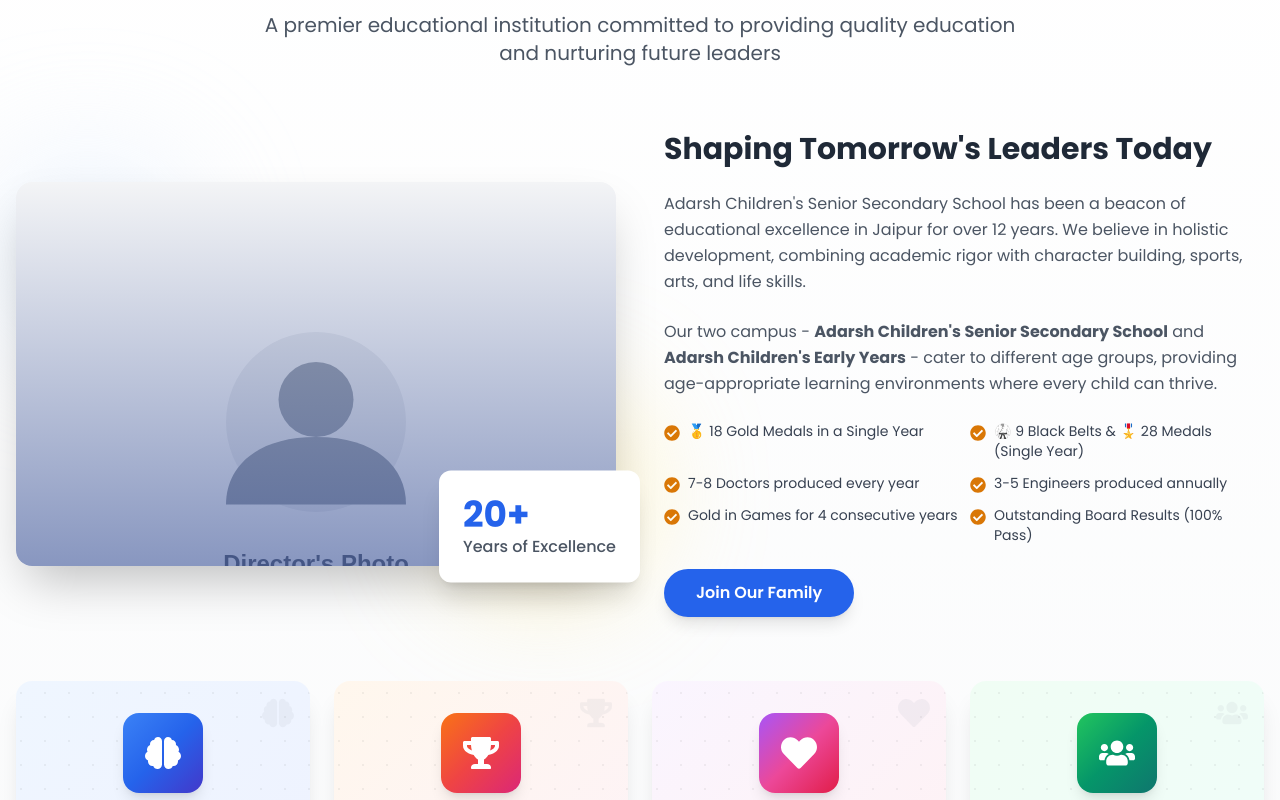
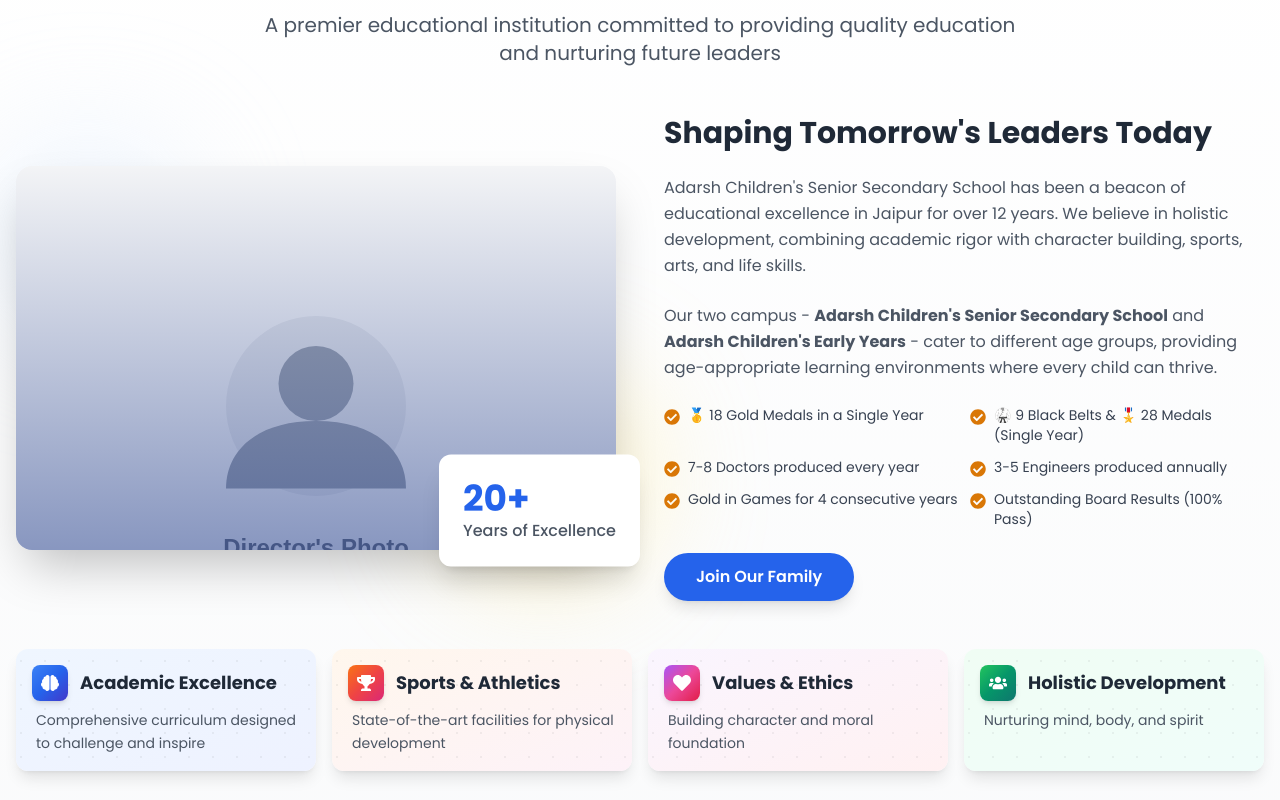
Before and after one commit to alwaysvikaschoudhary/adarsh-children-school, a React (Vite) app: page / in a window 1280 px wide. Shown: the part 980-1780 px from the top of the page. Built offline with nearby package versions, Linux system fonts and the light colour scheme.

Commit message:
refactor: adjust spacing and simplify value card UI in About section

```diff
--- a/src/components/About.jsx
+++ b/src/components/About.jsx
@@ -56,7 +56,7 @@
         {/* Section Header */}
         <div
           ref={headerRef}
-          className={`text-center mb-16 transition-all duration-1000 ${
+          className={`text-center mb-10 md:mb-12 transition-all duration-1000 ${
             headerVisible
               ? "opacity-100 translate-y-0"
               : "opacity-0 translate-y-10"
@@ -92,7 +92,7 @@
         {/* Main Content */}
         <div
           ref={contentRef}
-          className="grid md:grid-cols-2 gap-12 items-center mb-16"
+          className="grid md:grid-cols-2 gap-12 items-center mb-10 md:mb-12"
         >
           {/* Image with decorative elements */}
           <div
@@ -194,7 +194,7 @@
         {/* Values Cards - Enhanced UI */}
         <div
           ref={valuesRef}
-          className="grid sm:grid-cols-2 lg:grid-cols-4 gap-6"
+          className="grid sm:grid-cols-2 lg:grid-cols-4 gap-4"
         >
           {values.map((value, index) => {
             const gradients = [
@@ -213,7 +213,7 @@
             return (
               <div
                 key={index}
-                className={`group relative ${bgPatterns[index]} p-8 rounded-2xl shadow-xl hover:shadow-2xl transform hover:-translate-y-2 transition-all duration-700 overflow-hidden ${
+                className={`group relative ${bgPatterns[index]} p-4 rounded-xl shadow-lg hover:shadow-xl transform hover:-translate-y-1 transition-all duration-700 overflow-hidden ${
                   valuesVisible
                     ? "opacity-100 translate-y-0"
                     : "opacity-0 translate-y-20"
@@ -237,39 +237,17 @@
                   className={`absolute inset-0 bg-gradient-to-br ${gradients[index]} opacity-0 group-hover:opacity-10 transition-opacity duration-300`}
                 ></div>
 
-                {/* Icon with Gradient Background */}
-                <div className="relative mb-6">
-                  <div
-                    className={`w-20 h-20 bg-gradient-to-br ${gradients[index]} rounded-2xl flex items-center justify-center mx-auto transform group-hover:scale-110 group-hover:rotate-6 transition-all duration-300 shadow-lg`}
-                  >
-                    <value.icon className="text-4xl text-white" />
-                  </div>
-                  {/* Decorative Ring */}
-                  <div
-                    className={`absolute inset-0 w-20 h-20 mx-auto border-2 border-dashed rounded-2xl opacity-0 group-hover:opacity-30 group-hover:scale-125 transition-all duration-300`}
-                    style={{
-                      borderColor: "currentColor",
-                    }}
-                  ></div>
-                </div>
-
                 {/* Content */}
-                <div className="relative">
-                  <h4 className="text-xl font-bold text-gray-800 mb-3 group-hover:text-primary-700 transition-colors">
+                <div className="relative flex flex-col h-full">
+                  <h4 className="text-lg font-bold text-gray-800 mb-2 group-hover:text-primary-700 transition-colors flex items-center">
+                    <div className={`w-9 h-9 bg-gradient-to-br ${gradients[index]} rounded-lg flex items-center justify-center mr-3 flex-shrink-0 shadow-md group-hover:scale-110 transition-transform`}>
+                      <value.icon className="text-lg text-white" />
+                    </div>
                     {value.title}
                   </h4>
-                  <p className="text-gray-600 leading-relaxed text-sm">
+                  <p className="text-gray-600 leading-relaxed text-sm ml-1">
                     {value.description}
                   </p>
-                </div>
-                {/* Bottom Accent Line */}
-                <div
-                  className={`absolute bottom-0 left-0 right-0 h-1 bg-gradient-to-r ${gradients[index]} transform scale-x-0 group-hover:scale-x-100 transition-transform duration-300`}
-                ></div>
-
-                {/* Corner Decoration */}
-                <div className="absolute top-4 right-4 w-8 h-8 opacity-10 group-hover:opacity-20 transition-opacity">
-                  <value.icon className="w-full h-full text-gray-400" />
                 </div>
               </div>
             );
```
